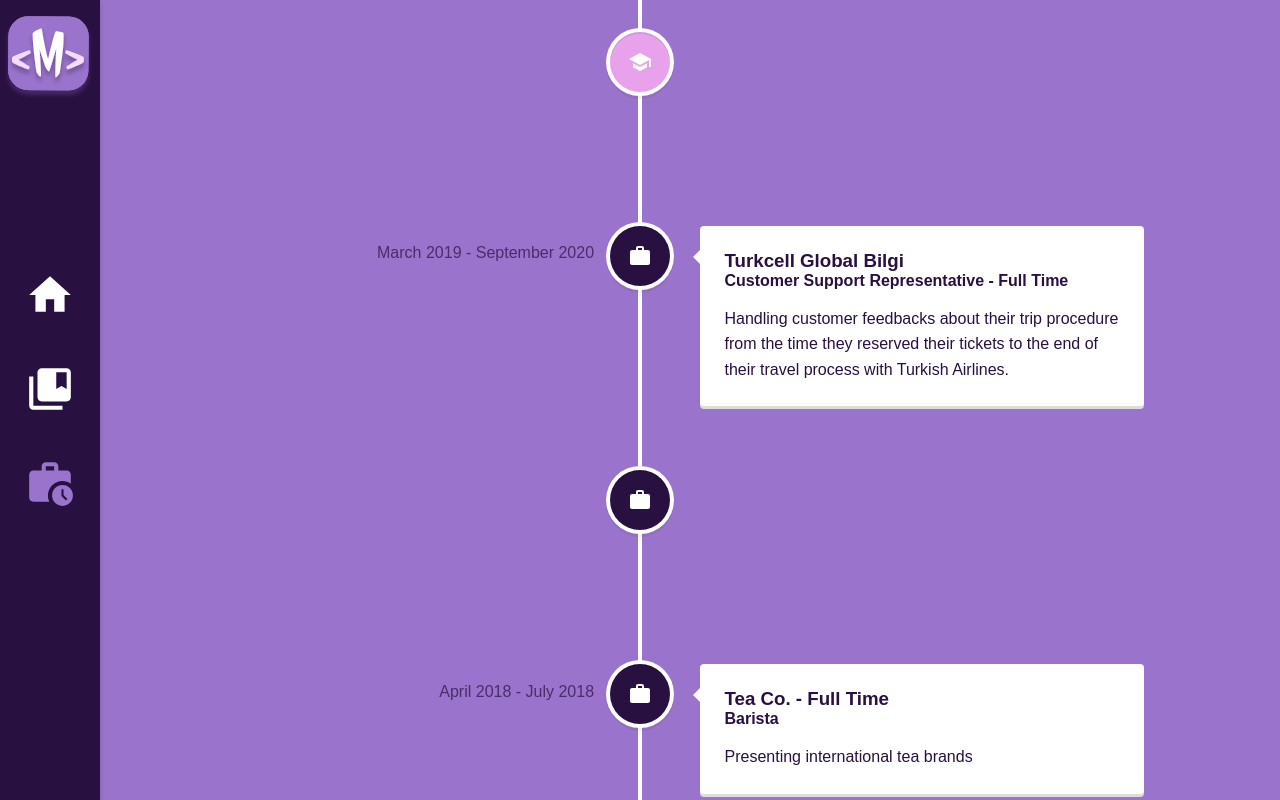
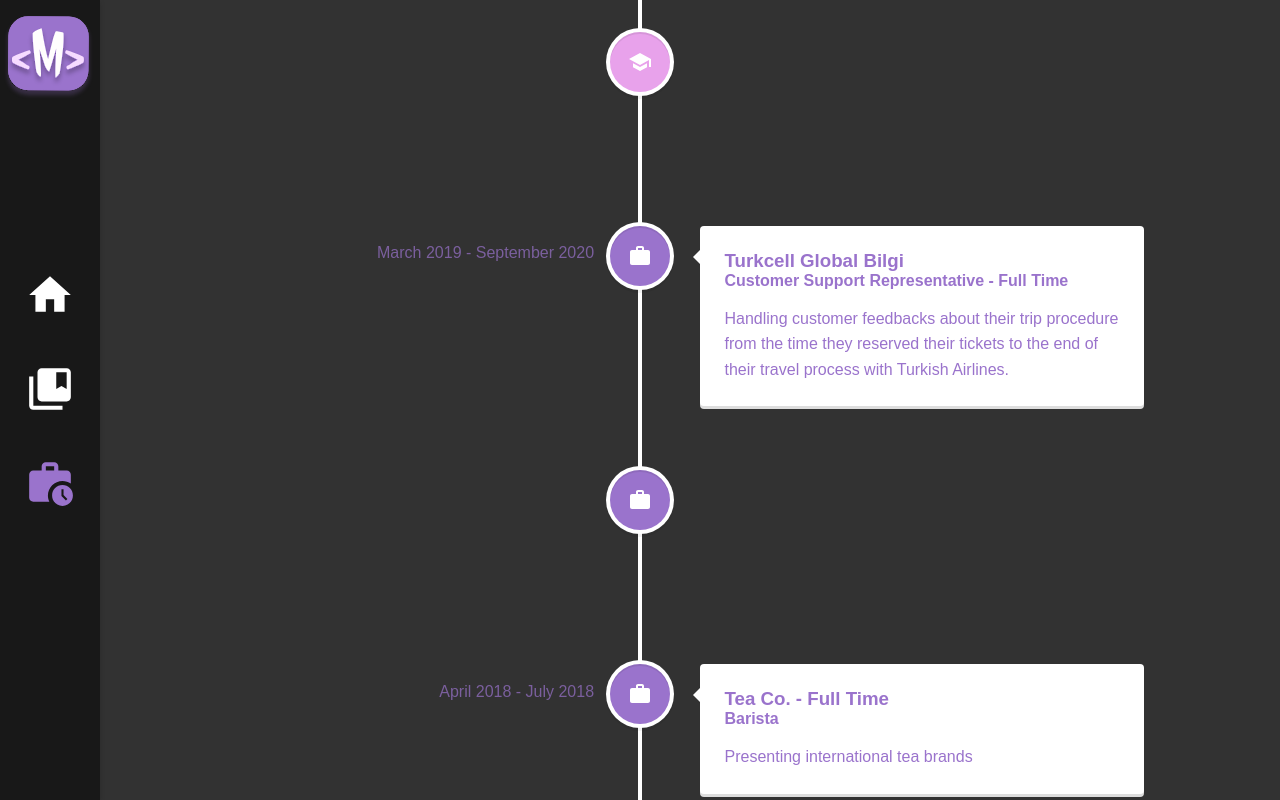
Before and after one commit to chiturca/portfolio, a React (Create React App) app: page /experience in a window 1280 px wide. Shown: the top 800 px of the page. Built offline with nearby package versions, Linux system fonts and the light colour scheme.

Commit message:
Style: theme dark

```diff
--- a/src/App.scss
+++ b/src/App.scss
@@ -12,14 +12,11 @@
   display: flex;
   flex-direction: column;
   font-family: Arial, Helvetica, sans-serif;
-  background-color: #9A73CC;
-  color: #281041;
+  background-color: #1c1c1ce6;
+  color: #9A73CC;
 }
 
 body {
   padding: 0;
   margin: 0;
 }
-// * {
-//   color: #8a2be2;
-// }
--- a/src/components/Footer/index.scss
+++ b/src/components/Footer/index.scss
@@ -4,7 +4,7 @@
     left: 80em;
     width: 100px;
     height: 100%;
-    background: #281041;
+    background: #181818;
     display: flex;
     justify-content: space-between;
     align-items: center;
--- a/src/components/Navbar/index.scss
+++ b/src/components/Navbar/index.scss
@@ -3,7 +3,7 @@
   top: 0;
   width: 100px;
   height: 100%;
-  background: #281041;
+  background: #181818;
   box-shadow: 0 2px 5px 0 rgba(0,0,0,0.16);
 }
 
--- a/src/containers/Experience/index.tsx
+++ b/src/containers/Experience/index.tsx
@@ -22,7 +22,7 @@
         <VerticalTimelineElement
           className="vertical-timeline-element--work"
           date="March 2019 - September 2020"
-          iconStyle={{ background: '#281041', color: '#fff' }}
+          iconStyle={{ background: '#9A73CC', color: '#fff' }}
           icon={<WorkIcon />}>
           <h3 className="vertical-timeline-element-title">Turkcell Global Bilgi</h3>
           <h4 className="vertical-timeline-element-subtitle">
@@ -36,7 +36,7 @@
         <VerticalTimelineElement
           className="vertical-timeline-element--work"
           date="September 2018 - March 2019"
-          iconStyle={{ background: '#281041', color: '#fff' }}
+          iconStyle={{ background: '#9A73CC', color: '#fff' }}
           icon={<WorkIcon />}>
           <h3 className="vertical-timeline-element-title">Turkcell Global Bilgi - Full Time</h3>
           <h4 className="vertical-timeline-element-subtitle">
@@ -47,7 +47,7 @@
         <VerticalTimelineElement
           className="vertical-timeline-element--work"
           date="April 2018 - July 2018"
-          iconStyle={{ background: '#281041', color: '#fff' }}
+          iconStyle={{ background: '#9A73CC', color: '#fff' }}
           icon={<WorkIcon />}>
           <h3 className="vertical-timeline-element-title">Tea Co. - Full Time</h3>
           <h4 className="vertical-timeline-element-subtitle">Barista</h4>
@@ -56,7 +56,7 @@
         <VerticalTimelineElement
           className="vertical-timeline-element--work"
           date="April 2015 - June 2016"
-          iconStyle={{ background: '#281041', color: '#fff' }}
+          iconStyle={{ background: '#9A73CC', color: '#fff' }}
           icon={<WorkIcon />}>
           <h3 className="vertical-timeline-element-title">RS Plan-Project - Seasonal</h3>
           <h4 className="vertical-timeline-element-subtitle">Project Manager</h4>
--- a/src/containers/Home/index.scss
+++ b/src/containers/Home/index.scss
@@ -13,7 +13,6 @@
     justify-content: center;
     align-items: center;
     text-align: center;
-    background-color: #e8a2eb;
   }
 
   .about h2 {
--- a/src/containers/Home/index.tsx
+++ b/src/containers/Home/index.tsx
@@ -9,7 +9,7 @@
         <p>
           A Frontend Web Developer based on Ankara-Türkiye. <br />
           Passionate about creating single page web applications and always ready to create more.{' '}
-          <br /> Contact me for your projects.
+          <br /> Contact me
         </p>
       </div>
       <div className="skills">
```
Also changed, not shown: src/components/AnimatedLetters/index.jsx (added), src/components/AnimatedLetters/index.scss (added).
